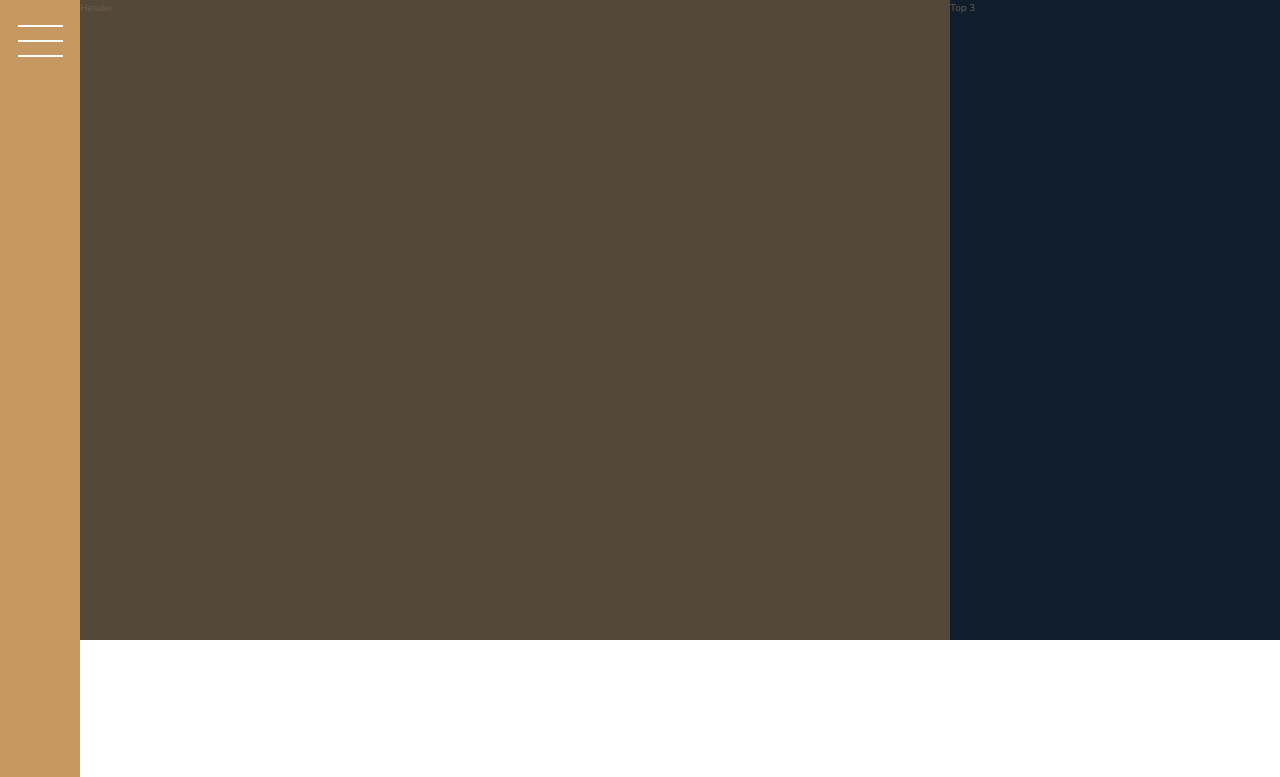
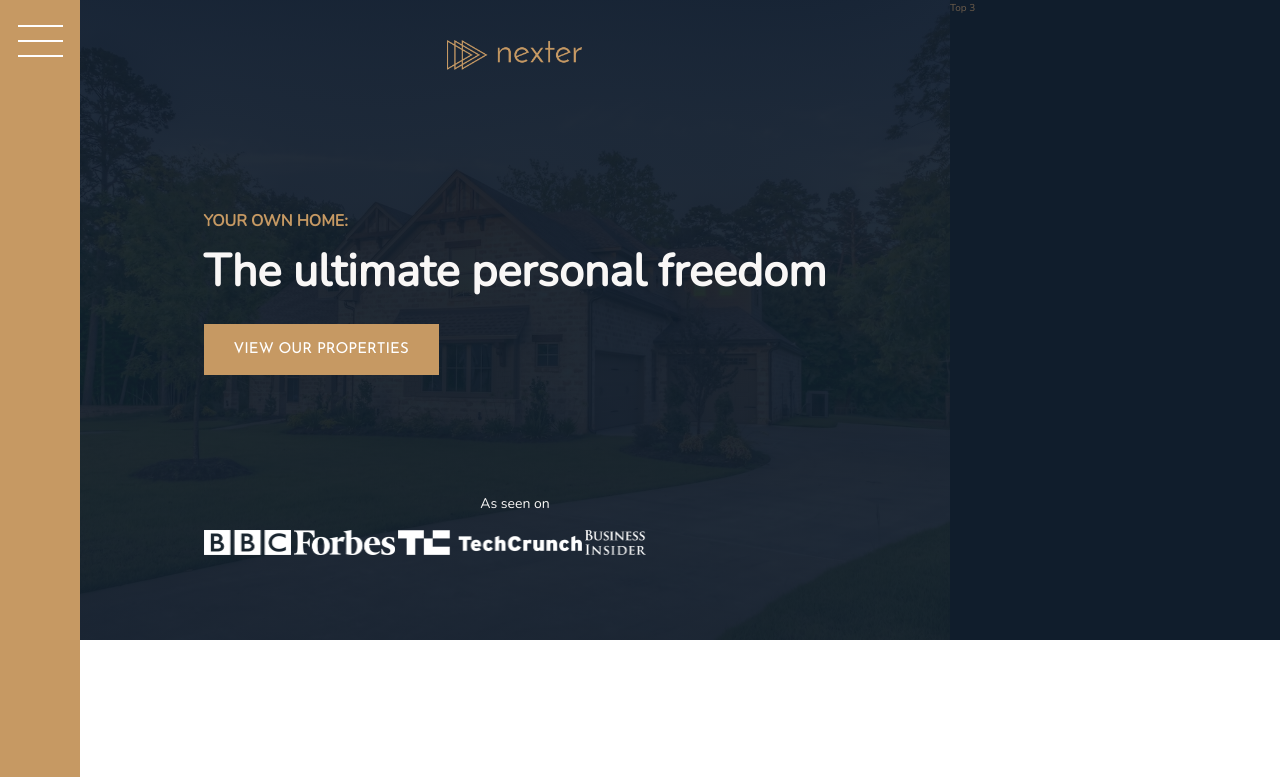
Before and after one commit to aikanshgarg/grid-nexter, a website: page index.html in a window 1280 px wide. Shown: the top 777 px of the page. Drawn offline with nearby package versions, Linux system fonts and the light colour scheme.

Commit message:
header-1

```diff
--- a/grid-notes.txt
+++ b/grid-notes.txt
@@ -21,3 +21,4 @@
 	1. extends (typography)
 	2. modifiers (typography)
 	3. Object-fit: cover; for fitting the images inside a cell, figure element (gallery.scss)
+	4. Image overlay with bg image linear gradient(header)
--- a/index.html
+++ b/index.html
@@ -18,7 +18,17 @@
 
 
         <header class="header">
-            Header
+            <img src="img/logo.png" alt="nexter Logo" class="header__logo">
+            <h3 class="heading-3">Your own home:</h3>
+            <h1 class="heading-1">The ultimate personal freedom</h1>
+            <button class="btn header__btn">View our properties</button>
+            <div class="header__seenon-text">As seen on</div>
+            <div class="header__seenon-logos">
+                <img src="img/logo-bbc.png" alt="Seen on logo 1">
+                <img src="img/logo-forbes.png" alt="Seen on logo 2">
+                <img src="img/logo-techcrunch.png" alt="Seen on logo 3">
+                <img src="img/logo-bi.png" alt="Seen on logo 4">
+            </div>
         </header>
 
 
--- a/sass/_header.scss
+++ b/sass/_header.scss
@@ -1,4 +1,45 @@
 .header {
 	background-color: $color-grey-dark-1;
 	grid-column: full-start / col-end 6;
+
+	background-image: linear-gradient(rgba($color-secondary,.93), rgba($color-secondary,.93)), url(../img/hero.jpeg);
+	background-size: cover;
+	background-position: center;
+	padding: 8rem;
+	padding-top: 4rem;
+
+	display: grid; // 2nd level
+	grid-template-rows: 1fr min-content 6rem 1fr; // giving all space available to 1st row (nexter logo)
+	grid-template-columns: max-content;
+	grid-row-gap: 1.5rem;
+	justify-content: center;
+
+
+	&__logo {
+		height: 3rem;
+		justify-self: center;
+	}
+
+	&__seenon-text {
+		color: $color-grey-light-1;
+		font-size: 1.4rem;
+		text-align: center;
+	}
+
+	&__seenon-logos {
+
+
+
+		img {
+			height: 2.5rem;
+
+		}
+	}
+
+	&__btn {
+		align-self: start;
+		justify-self: start;
+	}
+
+
 }
--- a/sass/_sidebar.scss
+++ b/sass/_sidebar.scss
@@ -16,6 +16,11 @@
 	width: 4.5rem;
 	margin-top: 4rem;
 
+	&:active,
+	&:focus {
+		outline: none;
+		border: none;
+	}
 
 	&::before,
 	&::after {
--- a/sass/_typography.scss
+++ b/sass/_typography.scss
@@ -7,6 +7,9 @@
 
 .heading-1 {
 	@extends %heading;
+	font-size: 4.5rem;
+	color: $color-grey-light-1;
+	line-height: 1;
 }
 
 .heading-2 {
```
Also changed, not shown: css/style.css.
